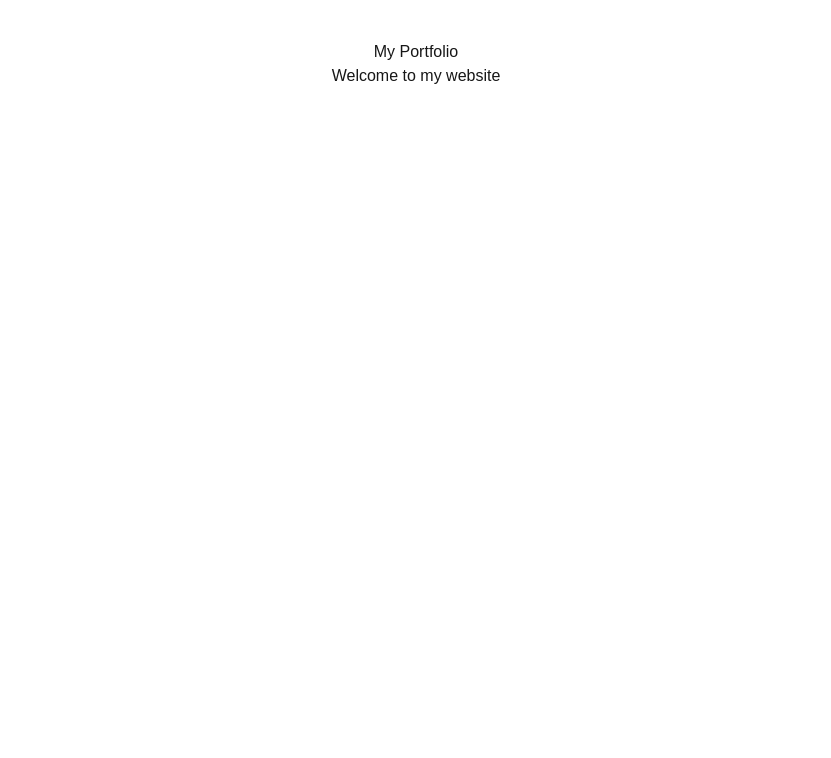
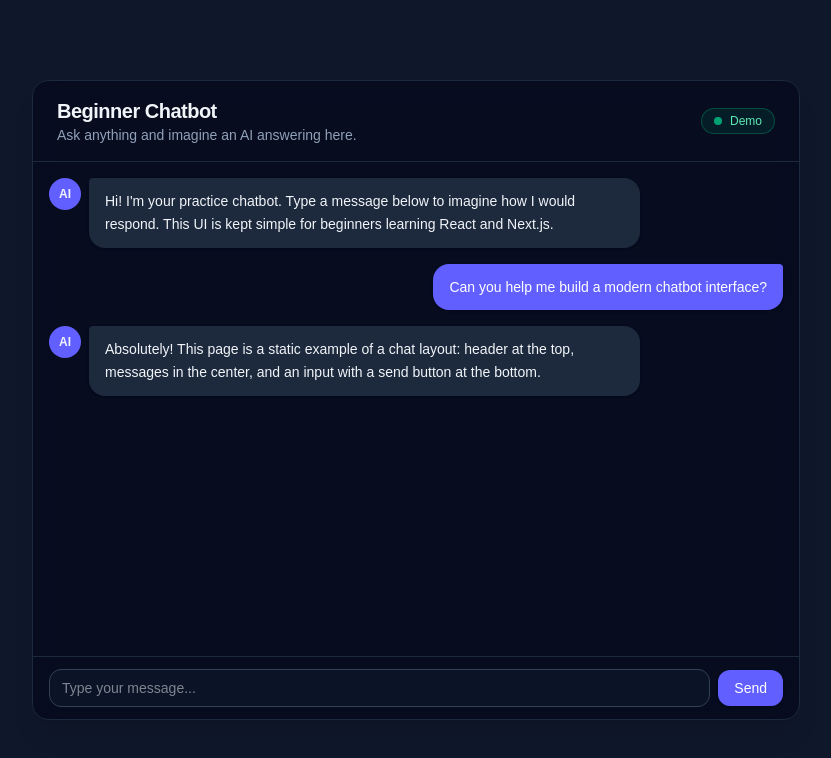
Before and after one commit to Journey910/next-test, a Next.js app: page / in a window 1280 px wide. Shown: the top 758 px of the page, without its empty margins (224-1055 px from the left). Built offline with nearby package versions, Linux system fonts and the light colour scheme.

Commit message:
Add chatbot UI

```diff
--- a/app/page.tsx
+++ b/app/page.tsx
@@ -1,8 +1,68 @@
 export default function Home() {
   return (
-    <main style={{ padding: "40px", textAlign: "center" }}>
-      <h1>My Portfolio</h1>
-      <p>Welcome to my website</p>
+    <main className="min-h-screen bg-slate-900 text-slate-100 flex items-center justify-center px-4">
+      <div className="w-full max-w-3xl bg-slate-950/60 backdrop-blur-md border border-slate-800 rounded-2xl shadow-xl flex flex-col h-[80vh]">
+        {/* Header */}
+        <header className="px-6 py-4 border-b border-slate-800 flex items-center justify-between">
+          <div>
+            <h1 className="text-xl font-semibold tracking-tight">Beginner Chatbot</h1>
+            <p className="text-sm text-slate-400">
+              Ask anything and imagine an AI answering here.
+            </p>
+          </div>
+          <span className="inline-flex items-center gap-2 text-xs px-3 py-1 rounded-full bg-emerald-500/10 text-emerald-300 border border-emerald-500/30">
+            <span className="h-2 w-2 rounded-full bg-emerald-400 animate-pulse" />
+            Demo
+          </span>
+        </header>
+
+        {/* Chat Area */}
+        <section className="flex-1 overflow-y-auto px-4 py-4 space-y-4">
+          {/* Bot message */}
+          <div className="flex items-start gap-2">
+            <div className="flex h-8 w-8 items-center justify-center rounded-full bg-indigo-500 text-xs font-semibold">
+              AI
+            </div>
+            <div className="max-w-[75%] rounded-2xl rounded-tl-sm bg-slate-800 px-4 py-3 text-sm leading-relaxed shadow">
+              Hi! I&apos;m your practice chatbot. Type a message below to imagine how I would
+              respond. This UI is kept simple for beginners learning React and Next.js.
+            </div>
+          </div>
+
+          {/* User message */}
+          <div className="flex justify-end">
+            <div className="max-w-[75%] rounded-2xl rounded-tr-sm bg-indigo-500 px-4 py-3 text-sm leading-relaxed shadow text-white">
+              Can you help me build a modern chatbot interface?
+            </div>
+          </div>
+
+          {/* Another bot message */}
+          <div className="flex items-start gap-2">
+            <div className="flex h-8 w-8 items-center justify-center rounded-full bg-indigo-500 text-xs font-semibold">
+              AI
+            </div>
+            <div className="max-w-[75%] rounded-2xl rounded-tl-sm bg-slate-800 px-4 py-3 text-sm leading-relaxed shadow">
+              Absolutely! This page is a static example of a chat layout: header at the top,
+              messages in the center, and an input with a send button at the bottom.
+            </div>
+          </div>
+        </section>
+
+        {/* Input Area */}
+        <form className="border-t border-slate-800 px-4 py-3 flex items-center gap-2">
+          <input
+            type="text"
+            placeholder="Type your message..."
+            className="flex-1 rounded-xl border border-slate-700 bg-slate-900/70 px-3 py-2 text-sm outline-none focus:border-indigo-500 focus:ring-2 focus:ring-indigo-500/40"
+          />
+          <button
+            type="submit"
+            className="inline-flex items-center gap-1 rounded-xl bg-indigo-500 px-4 py-2 text-sm font-medium text-white shadow hover:bg-indigo-400 active:bg-indigo-500/90 transition-colors"
+          >
+            Send
+          </button>
+        </form>
+      </div>
     </main>
   );
 }
```
